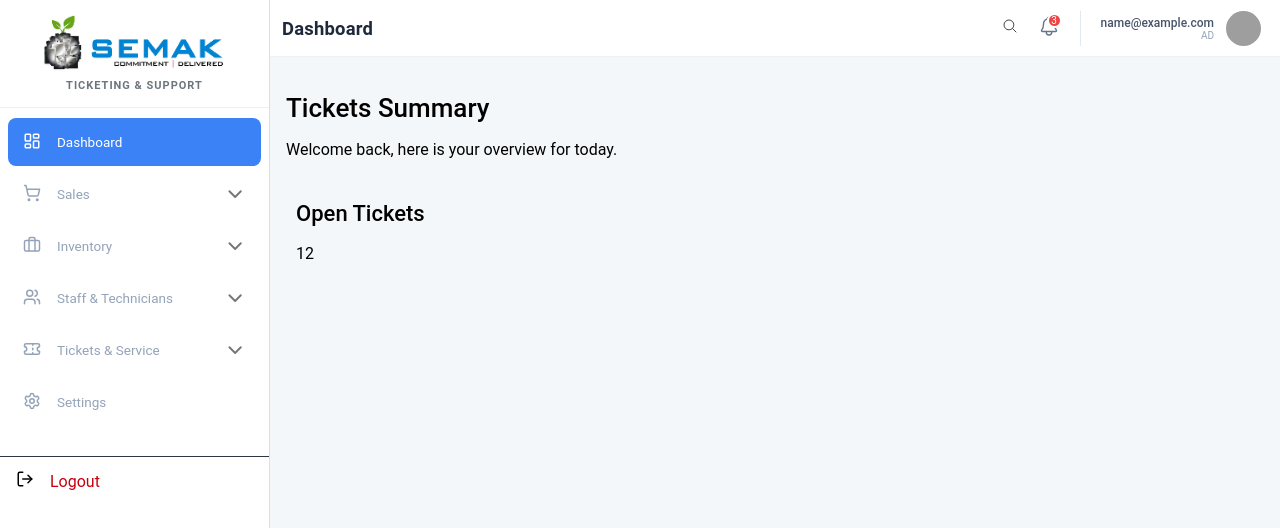
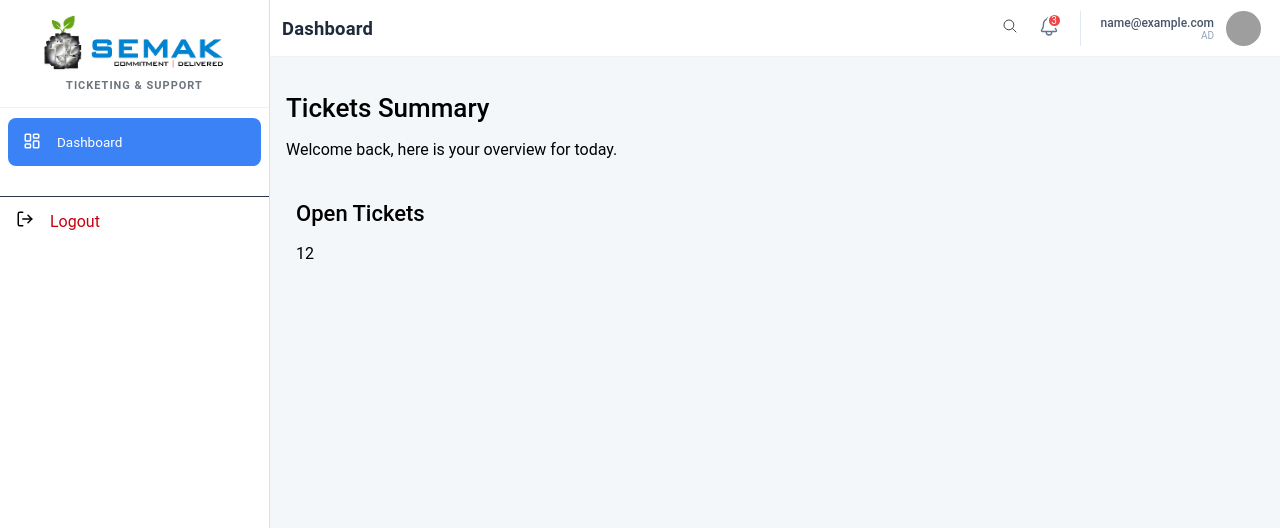
Before and after one commit to infogaddiel/saas-erp-ui, a React (Vite) app: page /dashboard in a window 1280 px wide. Shown: the top 528 px of the page. Built offline with nearby package versions, Linux system fonts and the light colour scheme; sample sign-in values are in the browser's storage; grey boxes are pictures that could not be loaded.

Commit message:
module permission

```diff
--- a/src/components/Sidebar.tsx
+++ b/src/components/Sidebar.tsx
@@ -9,7 +9,7 @@ import {
 } from 'lucide-react';
 import './Sidebar.css';
 import semakLogo from '../assets/logo.png';
-import { getCompanyId } from '../utility/authUtils';
+import { getCompanyId, hasPermission } from '../utility/authUtils';
 import { companyService } from '../api/companyService';
 import { documentTextOutline } from 'ionicons/icons';
 interface SidebarProps {
@@ -18,7 +18,6 @@ interface SidebarProps {
 
 const Sidebar: React.FC<SidebarProps> = ({ onLogout }) => {
   const [logoUrl, setLogoUrl] = useState<string | File>(semakLogo);
-
   useEffect(() => {
     const fetchLogo = async () => {
       const companyId = getCompanyId();
@@ -62,6 +61,7 @@ const Sidebar: React.FC<SidebarProps> = ({ onLogout }) => {
           </IonItem>
 
           {/* Sales Accordion for Sub-navigation */}
+          {hasPermission("Sales") && (
             <IonAccordionGroup>
               <IonAccordion value="sales" className="sidebar-accordion">
                 <IonItem slot="header" className="nav-item">
@@ -80,7 +80,9 @@ const Sidebar: React.FC<SidebarProps> = ({ onLogout }) => {
                 </div>
               </IonAccordion>
             </IonAccordionGroup>
+          )}
           {/* Inventory Items*/}
+          {hasPermission("Inventory") && (
             <IonAccordionGroup>
               <IonAccordion value="staff" className="sidebar-accordion">
                 <IonItem slot="header" className="nav-item">
@@ -96,7 +98,9 @@ const Sidebar: React.FC<SidebarProps> = ({ onLogout }) => {
                 </div>
               </IonAccordion>
             </IonAccordionGroup>
+          )}
           {/* Staff Items*/}
+          {hasPermission("Staff & Technician") && (
             <IonAccordionGroup>
               <IonAccordion value="staff" className="sidebar-accordion">
                 <IonItem slot="header" className="nav-item">
@@ -112,6 +116,8 @@ const Sidebar: React.FC<SidebarProps> = ({ onLogout }) => {
                 </div>
               </IonAccordion>
             </IonAccordionGroup>
+          )}
+          {hasPermission("Tickets & Service") && (
             <IonAccordionGroup>
               <IonAccordion value="ticket" className="sidebar-accordion">
                 <IonItem slot="header" className="nav-item">
@@ -124,21 +130,22 @@ const Sidebar: React.FC<SidebarProps> = ({ onLogout }) => {
                   <IonItem routerLink="/dashboard/tickets" className="sub-nav-item">
                     <IonLabel>Tickets</IonLabel>
                   </IonItem>
-                <IonItem routerLink="/dashboard/tickets/service-report"  className="sub-nav-item">
+                  <IonItem routerLink="/dashboard/tickets/service-report" className="sub-nav-item">
                     <IonLabel>Service Report</IonLabel>
                   </IonItem>
                 </div>
               </IonAccordion>
             </IonAccordionGroup>
-
+          )}
           {/* Regular Items */}
-
+          {hasPermission("Settings") && (
             <IonItem routerLink="/dashboard/settings" className="nav-item" detail={false}>
               <span slot="start">
                 <Settings size={18} />
               </span>
               <IonLabel>Settings</IonLabel>
             </IonItem>
+          )}
 
 
         </IonList>
--- a/src/pages/Tickets/ServiceReportListContainer.tsx
+++ b/src/pages/Tickets/ServiceReportListContainer.tsx
@@ -14,6 +14,7 @@ import { addOutline, calendarOutline, createOutline, documentTextOutline, trashO
 import Pagination from '../../components/Pagination';
 import { ticketService } from '../../api/ticketService';
 import { useHistory } from 'react-router-dom';
+import { canDelete } from '../../utility/authUtils';
 
 const ServiceReportListContainer: React.FC = () => {
     const [reports, setReports] = useState<any[]>([]);
@@ -84,7 +85,7 @@ const ServiceReportListContainer: React.FC = () => {
                             setReports(prev => prev.filter(r => r.id !== serviceId));
                         } catch (err) {
                             console.error("Delete error", err);
-                            presentAlert({header:'Error',message: 'Failed to delete the report. Please try again.'});
+                            presentAlert({ header: 'Error', message: 'Failed to delete the report. Please try again.' });
                         } finally {
                             await dismissLoading();
                         }
@@ -165,9 +166,11 @@ const ServiceReportListContainer: React.FC = () => {
                                             <IonButton fill="clear" color="medium" onClick={() => handleEdit(report.ticket_id, report.id)}>
                                                 <IonIcon icon={createOutline} slot="icon-only" />
                                             </IonButton>
+                                            {canDelete() && (
                                                 <IonButton fill="clear" color="danger" onClick={() => handleDelete(report.ticket_id, report.id)}>
                                                     <IonIcon icon={trashOutline} slot="icon-only" />
                                                 </IonButton>
+                                            )}
                                         </div>
                                     </IonItem>
                                 </IonItemSliding>
--- a/src/pages/Tickets/TicketsContainer.tsx
+++ b/src/pages/Tickets/TicketsContainer.tsx
@@ -12,7 +12,7 @@ import { Ticket } from '../../interfaces/Ticket';
 import { customerService } from '../../api/customerService';
 import { formatDateToDMY } from '../../utility/commonUtils';
 import StatusHistoryModal from '../../components/Tickets/StatusHistoryModal';
-
+import { canDelete } from '../../utility/authUtils';
 
 const TicketsContainer: React.FC = () => {
     const [tickets, setTickets] = useState<any[]>([]);
@@ -243,9 +243,11 @@ const TicketsContainer: React.FC = () => {
                                             <IonButton fill="clear" onClick={() => handleEdit(t)}>
                                                 <IonIcon icon={pencilOutline} color="primary" />
                                             </IonButton>
-                                            <IonButton fill="clear" onClick={() => handleDelete(t.id, t.ticket_no)}>
-                                                <IonIcon icon={trashOutline} color="danger" />
-                                            </IonButton>
+                                            {canDelete() && (
+                                                <IonButton fill="clear" onClick={() => handleDelete(t.id, t.ticket_no)}>
+                                                    <IonIcon icon={trashOutline} color="danger" />
+                                                </IonButton>
+                                            )}
                                             <IonButton
                                                 fill="clear"
                                                 size="small"
@@ -395,7 +397,7 @@ const TicketsContainer: React.FC = () => {
                 </div>
             </IonModal>
 
-           {showHistoryModal && (
+            {showHistoryModal && (
                 <StatusHistoryModal
                     isOpen={showHistoryModal}
                     onClose={() => {
--- a/src/utility/authUtils.ts
+++ b/src/utility/authUtils.ts
@@ -6,17 +6,29 @@ export const getAuthData = () => {
 
     return {
         user: user ? JSON.parse(user) as Staff : null,
+        role: user? JSON.parse(user).role?.type : null,
         permissions: permissions ? JSON.parse(permissions) as string[] : [],
         isAuthenticated: !!localStorage.getItem('token')
     };
+};
+
+export const canDelete = (): boolean => {
+    const { role } = getAuthData();
+    return role === "Admin" || role === "Super Admin";
 };
 
 export const hasPermission = (moduleName: string): boolean => {
     const perms = localStorage.getItem('permissions');
     if (!perms) return false;
 
-    const permissionsArray: string[] = JSON.parse(perms);
-    return permissionsArray.includes(moduleName);
+    try {
+        const permissionsArray: string[] = JSON.parse(perms);
+        // Returns true if the string exists in the array
+        return permissionsArray.includes(moduleName);
+    } catch (error) {
+        console.error("Error parsing permissions from localStorage", error);
+        return false;
+    }
 };
 
 export const getModules = () => {
```
Lines whose indentation alone changed are shown as unchanged.
